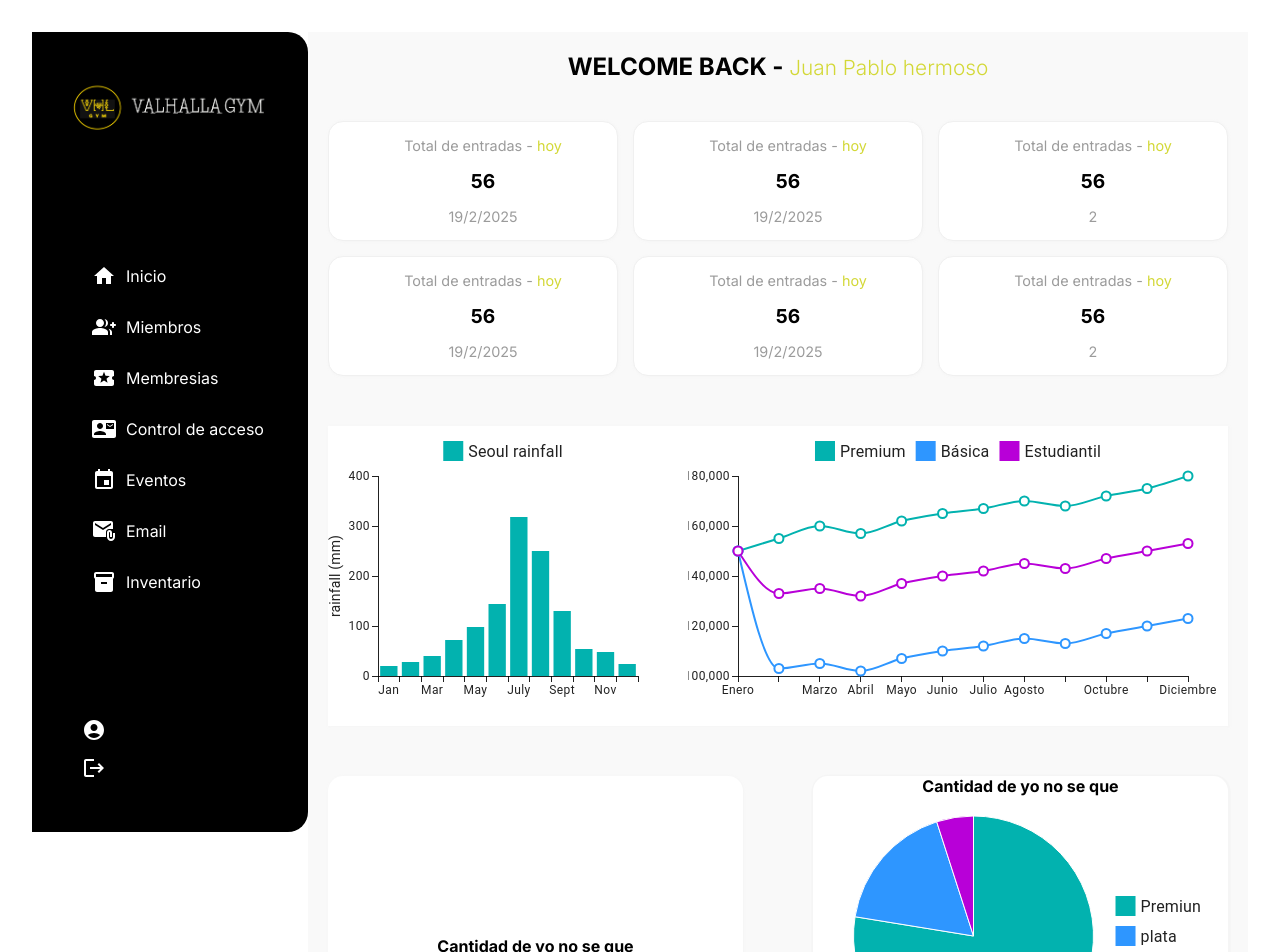
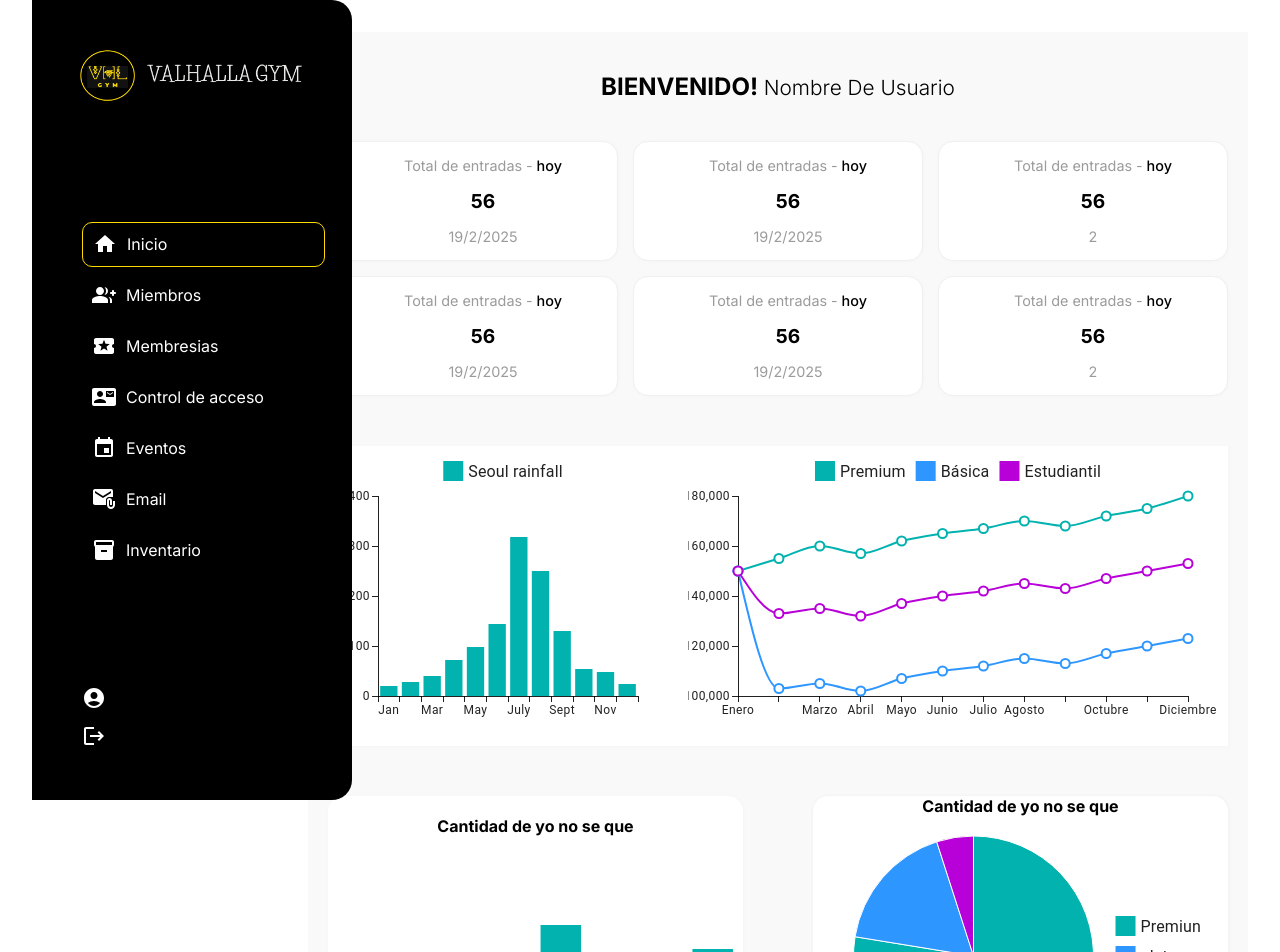
Before and after one commit to pabloocampo1/GymManager-Front-end, a React (Vite) app: page /dashboard in a window 1280 px wide. Shown: the top 952 px of the page. Built offline with nearby package versions, Linux system fonts and the light colour scheme; a web font is replaced by a local one.

Commit message:
se arreglo el sidebar del admin, y ase renderiza en el dashboard

```diff
--- a/src/Components/Charts/BarChartOne.jsx
+++ b/src/Components/Charts/BarChartOne.jsx
@@ -11,7 +11,7 @@ export default function CustomAxis() {
         <SparkLineChart
           plotType="bar"
           data={[1, 4, 2, 5, 7, 2, 4, 6]}
-          height={100}
+          height={200}
           showTooltip
           showHighlight
           xAxis={{
--- a/src/Components/DasboardComponents/firstDataCards_div/firstDataCards.jsx
+++ b/src/Components/DasboardComponents/firstDataCards_div/firstDataCards.jsx
@@ -9,32 +9,32 @@ const FirstDataCards = () => {
     return (
         <div className={style.firstDataCards}>
             <div className={style.firstDataCards_div}>
-                <p className={style.description}>Total de entradas -<span> hoy</span></p>
+                <p className={style.description}>Total de entradas -<span className={style.span}> hoy</span></p>
                 <p className={style.data}>56</p>
                 <p className={style.date}>{` ${new Date().getDate()}/${new Date().getMonth()}/${new Date().getFullYear()}`}</p>
             </div>
             <div className={style.firstDataCards_div}>
-                <p className={style.description}>Total de entradas -<span> hoy</span></p>
+                <p className={style.description}>Total de entradas -<span className={style.span}> hoy</span></p>
                 <p className={style.data}>56</p>
                 <p className={style.date}>{` ${new Date().getDate()}/${new Date().getMonth()}/${new Date().getFullYear()}`}</p>
             </div>
             <div className={style.firstDataCards_div}>
-                <p className={style.description}>Total de entradas -<span> hoy</span></p>
+                <p className={style.description}>Total de entradas -<span className={style.span}> hoy</span></p>
                 <p className={style.data}>56</p>
                 <p className={style.date}>{` ${new Date().getMonth()}`}</p>
             </div>
             <div className={style.firstDataCards_div}>
-                <p className={style.description}>Total de entradas -<span> hoy</span></p>
+                <p className={style.description}>Total de entradas -<span className={style.span}> hoy</span></p>
                 <p className={style.data}>56</p>
                 <p className={style.date}>{` ${new Date().getDate()}/${new Date().getMonth()}/${new Date().getFullYear()}`}</p>
             </div>
             <div className={style.firstDataCards_div}>
-                <p className={style.description}>Total de entradas -<span> hoy</span></p>
+                <p className={style.description}>Total de entradas -<span className={style.span}> hoy</span></p>
                 <p className={style.data}>56</p>
                 <p className={style.date}>{` ${new Date().getDate()}/${new Date().getMonth()}/${new Date().getFullYear()}`}</p>
             </div>
             <div className={style.firstDataCards_div}>
-                <p className={style.description}>Total de entradas -<span> hoy</span></p>
+                <p className={style.description}>Total de entradas -<span className={style.span}> hoy</span></p>
                 <p className={style.data}>56</p>
                 <p className={style.date}>{` ${new Date().getMonth()}`}</p>
             </div>
--- a/src/Components/DasboardComponents/firstDataCards_div/firstDataCards.module.css
+++ b/src/Components/DasboardComponents/firstDataCards_div/firstDataCards.module.css
@@ -21,8 +21,9 @@
     color: var(--textSecond-color);
     font-size: 0.90rem;
 }
-.firstDataCards_div .description span{
-    color: var(--primarySecond-color);
+.firstDataCards_div .description .span{
+   color: black;
+    font-weight: 500;
 }
 .firstDataCards_div .data{
     color: black;
--- a/src/Components/SideBarComponent/SideBar.jsx
+++ b/src/Components/SideBarComponent/SideBar.jsx
@@ -14,6 +14,7 @@ import ContactMailIcon from '@mui/icons-material/ContactMail';
 import EventIcon from '@mui/icons-material/Event';
 import AttachEmailIcon from '@mui/icons-material/AttachEmail';
 import InventoryIcon from '@mui/icons-material/Inventory';
+import { useEffect } from 'react';
 
 function SideBar() {
     const [activeLink, setActiveLink] = useState("");
@@ -22,6 +23,11 @@ function SideBar() {
         setActiveLink(link)
     }
 
+
+    useEffect(() => {
+        handleClick("inicio")
+
+    }, [])
 
     return (
         <div className={style.container_sideBar}>
@@ -87,8 +93,8 @@ function SideBar() {
 
             <div className={style.UtilsSideBar}>
 
-                <div>
-                    <Link to="/dashboard/perfil"><AccountCircleIcon /></Link>
+                <div className={activeLink === "perfil" ? "" : ""}  onClick={() => handleClick("perfil")}>
+                    <Link to="/dashboard/perfil"><AccountCircleIcon /></Link> {/* santio debes de renderizar una imagen al perfil, osea agregar una imagen al perfil, y en esta linea, si es usuario tiene foto, entonces muestre la foto, si notiene, entonces el icono */}
                 </div>
                 <div>
                     <Link to="/login"><LogoutIcon /></Link>
--- a/src/Components/SideBarComponent/SideBar.module.css
+++ b/src/Components/SideBarComponent/SideBar.module.css
@@ -1,10 +1,13 @@
 .container_sideBar {
-    width: 100%;
+    width: 25vw;
     height: 100vh;
     display: flex;
     flex-direction: column;
     background-color: black;
     border-radius: 0px 20px 20px 0px;
+    position: fixed;
+    top: 0;
+
 }
 
 .navegationList {
@@ -85,7 +88,6 @@
 
 .activeLink link {
     color: black;
-
 }
 
 
--- a/src/Layouts/PrivateLayout/privateLayout.module.css
+++ b/src/Layouts/PrivateLayout/privateLayout.module.css
@@ -1,5 +1,6 @@
 .privateLayout_container{
     display: flex;
+    position: relative;
 }
 
 .privateLayout_sidebar{
@@ -9,7 +10,7 @@
 
 
 .privateLayout_main{
-    width: 100%;
+    width: 75vw;
     height: auto;
 }
 
--- a/src/Pages/Dashboard/Dashboard.jsx
+++ b/src/Pages/Dashboard/Dashboard.jsx
@@ -1,4 +1,3 @@
-import { Box, Typography } from "@mui/material";
 import CustomAxis from "../../Components/Charts/BarChartOne";
 import ChartMembership from "../../Components/Charts/ChartMembership";
 import TickPlacementBars from "../../Components/Charts/ChartPrice/TrickChart";
@@ -13,7 +12,7 @@ import React from 'react';
 function Dashboard() {
     return (
         <div className={style.dashboard_container}>
-            <h2 className={style.title}>WELCOME BACK - <span>Juan Pablo hermoso</span></h2>
+            <h2 className={style.title}>BIENVENIDO! <span>Nombre De Usuario</span></h2>
             <FirstDataCards />
 
             <div className={style.charDuplaOne} >
--- a/src/Pages/Dashboard/Dashboard.module.css
+++ b/src/Pages/Dashboard/Dashboard.module.css
@@ -5,12 +5,11 @@
     background-color: #F9F9F9;
 
 }
-
 .title{
+    padding-top: 20px;
     padding-bottom: 40px;
 }
 .title span{
-   color: var(--primarySecond-color);
    font-weight: 300;
    font-size: 1.30rem;
 }
@@ -42,12 +41,13 @@
     display: flex;
     flex-direction: column;
     align-items: center;
-    justify-content: end;
+    justify-content: space-between;
     border-radius: 15px;
     background-color: #ffffff;
     box-shadow: 0.5px 0.5px 2px  rgb(241, 241, 241, 0.5);
 }
 .ChartMembership_container p{
+    padding-top: 20px;
    padding-bottom: 20px;
    font-weight: bold;
 }
```
